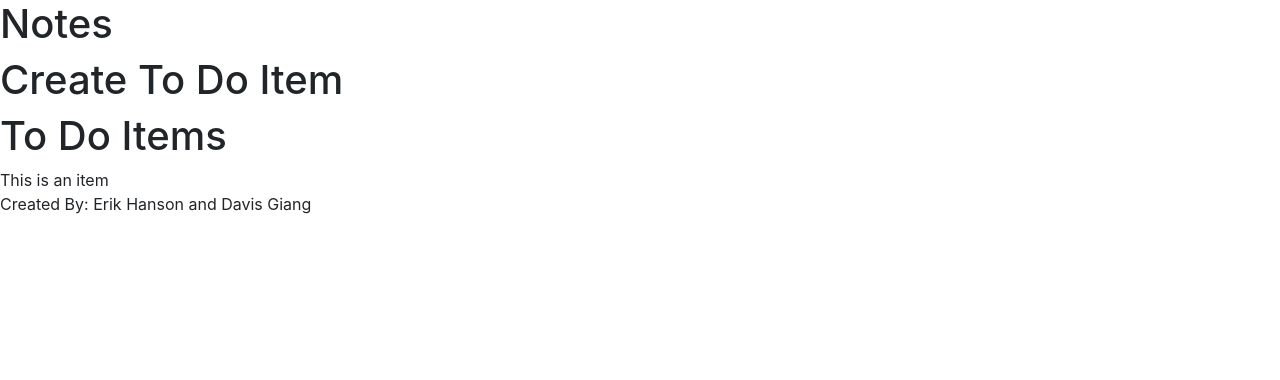
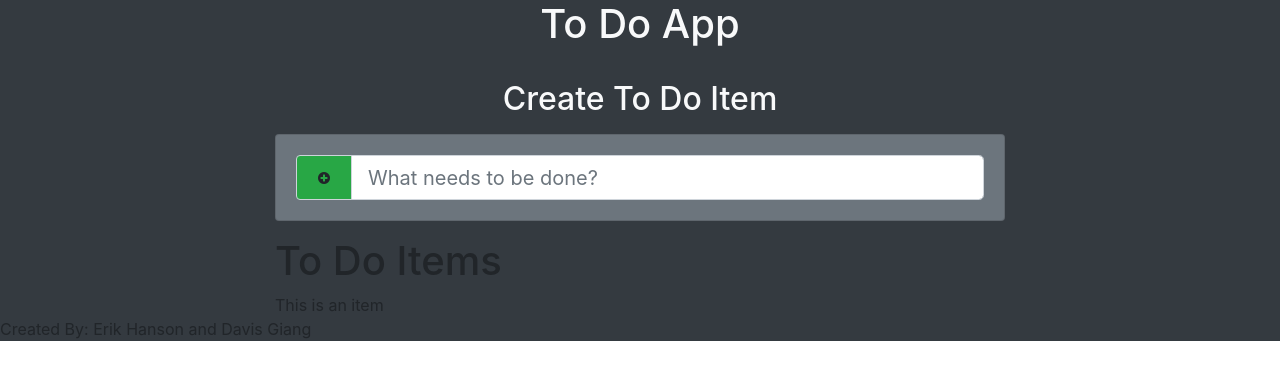
Before and after one commit to Erik-Hanson/FS-Final-Project-Erik-Davis, a React (Create React App) app in the folder todo-app/: page / in a window 1280 px wide. Shown: the top 380 px of the page. Built offline with nearby package versions, Linux system fonts and the light colour scheme.

Commit message:
Checking in...

```diff
--- a/todo-app/public/index.html
+++ b/todo-app/public/index.html
@@ -15,6 +15,8 @@
       user's mobile device or desktop. See https://developers.google.com/web/fundamentals/web-app-manifest/
     -->
     <link rel="manifest" href="%PUBLIC_URL%/manifest.json" />
+    <!--fontawesome CDN-->
+    <link rel="stylesheet" href="https://cdnjs.cloudflare.com/ajax/libs/font-awesome/4.7.0/css/font-awesome.min.css">
     <!--
       Notice the use of %PUBLIC_URL% in the tags above.
       It will be replaced with the URL of the `public` folder during the build.
--- a/todo-app/src/App.js
+++ b/todo-app/src/App.js
@@ -2,15 +2,21 @@ import React from 'react';
 import CreateItem from "./components/CreateItem";
 import ItemList from "./components/ItemList";
 import "bootstrap/dist/css/bootstrap.min.css"; // Bootstrap import
+import uuid from "uuid";
 //import './App.css';
 
 function App() {
   return (
-    <body>
-      <h1>Notes</h1>
-      <div id="notes-section">
-        <CreateItem />
-        <ItemList />
+    <body className="bg-dark">
+      <h1 className="text-center text-light">To Do App</h1>
+      <div className="container">
+        <div className="row">
+          <div className="col-10 mx-auto col-md-8 mt-4">
+            <h2 className="text-center text-light">Create To Do Item</h2>
+            <CreateItem />
+            <ItemList />
+          </div>
+        </div>
       </div>
       <footer>Created By: Erik Hanson and Davis Giang</footer>
     </body>
--- /dev/null
+++ b/todo-app/src/components/CreateItem.css
@@ -0,0 +1,3 @@
+#addItem {
+    height: 45px;
+}
--- a/todo-app/src/components/CreateItem.js
+++ b/todo-app/src/components/CreateItem.js
@@ -1,10 +1,20 @@
-import React, { Component } from 'react'
+import React, { Component, createContext } from 'react'
+import './CreateItem.css';
 
 export default class CreateItem extends Component {
     render() {
         return (
-            <div>
-                <h1>Create To Do Item</h1>
+            <div className="card card-body my-3 bg-secondary">
+                <form>
+                    <div className="input-group">
+                        <div className="input-group-prepend d-inline">
+                            <div className="input-group-text bg-success">
+                                <button type="submit" className="btn btn-sm"><i className="fa fa-plus-circle"></i></button>
+                            </div>
+                        </div>
+                        <input type="text" id="addItem" className="form-control form-control-lg" placeholder="What needs to be done?" />
+                    </div>
+                </form>
             </div>
         )
     }
```
